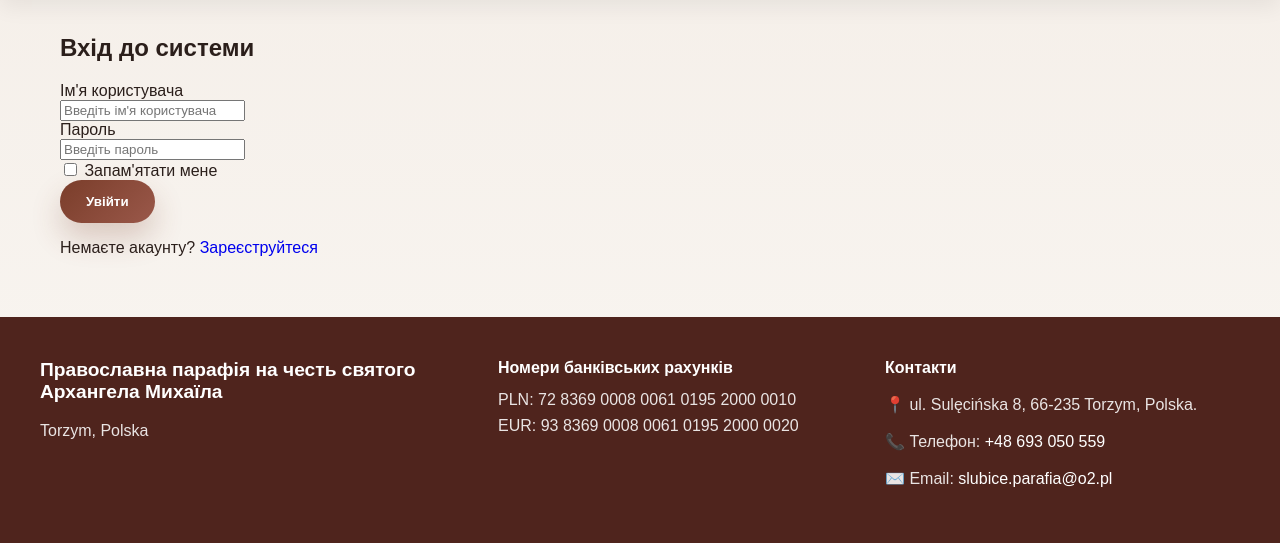
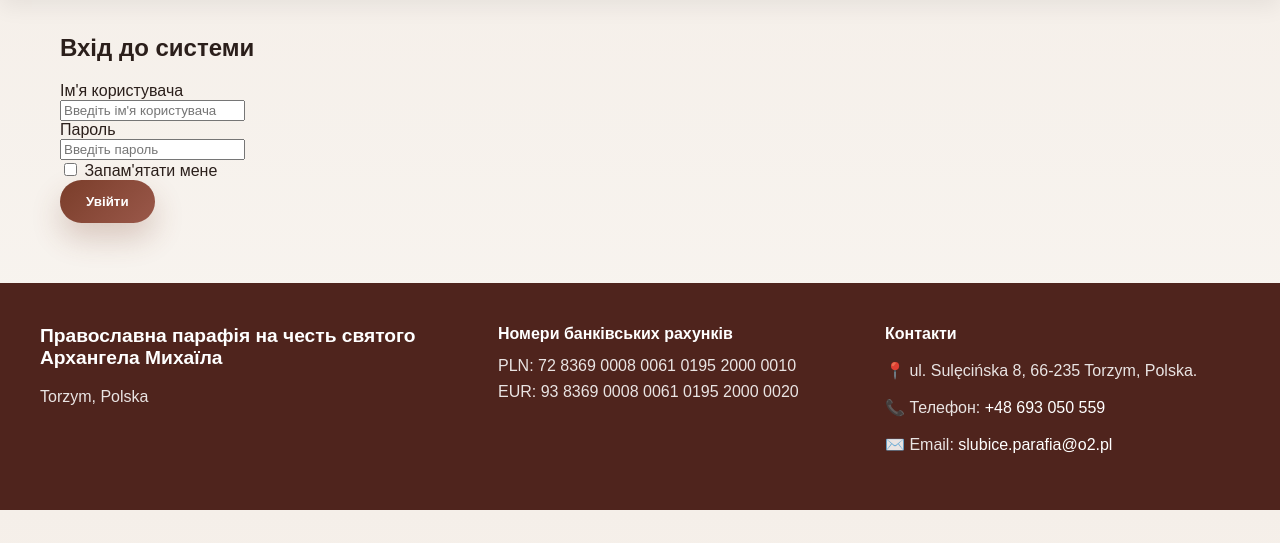
Before and after one commit to Roll0001/ChurchProject, a Django app: page /login/ in a window 1280 px wide. Shown: the part 64-607 px from the top of the page. Run offline with Django 5.2, Linux system fonts and the light colour scheme.

```diff
--- a/templates/login.html
+++ b/templates/login.html
@@ -96,12 +96,7 @@
                             <i class="fas fa-sign-in-alt"></i> {% translate "Увійти" %}
                         </button>
 
-                        <div class="text-center">
-                            <p class="text-muted mb-0">
-                                {% translate "Немаєте акаунту?" %}
-                                <a href="{% url 'register' %}" class="text-decoration-none fw-bold">{% translate "Зареєструйтеся" %}</a>
-                            </p>
-                        </div>
+
                     </form>
                 </div>
         </div>
```
Also changed, not shown: locale/de/LC_MESSAGES/django.po, locale/en/LC_MESSAGES/django.po, locale/pl/LC_MESSAGES/django.po, locale/ru/LC_MESSAGES/django.po, locale/uk/LC_MESSAGES/django.po.
